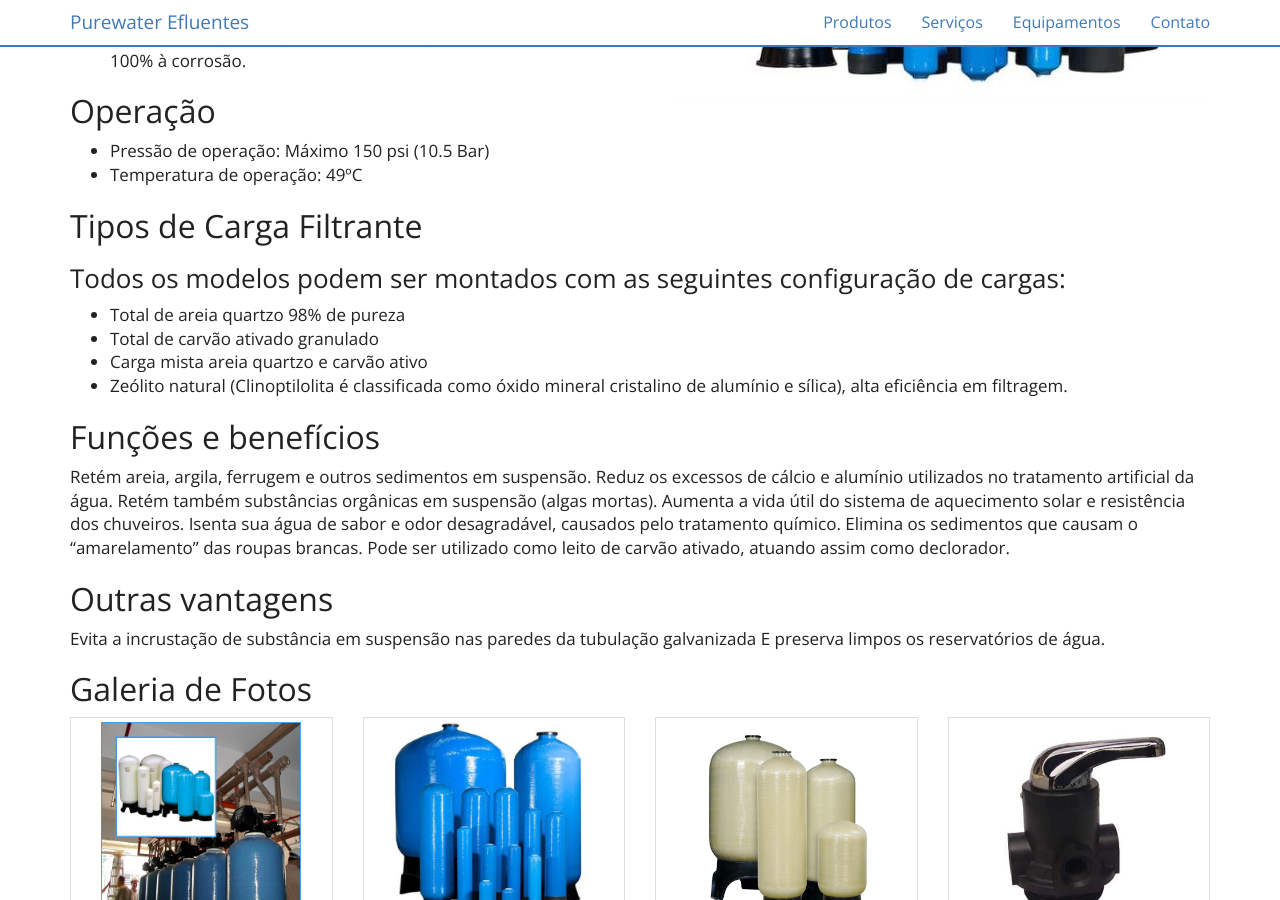
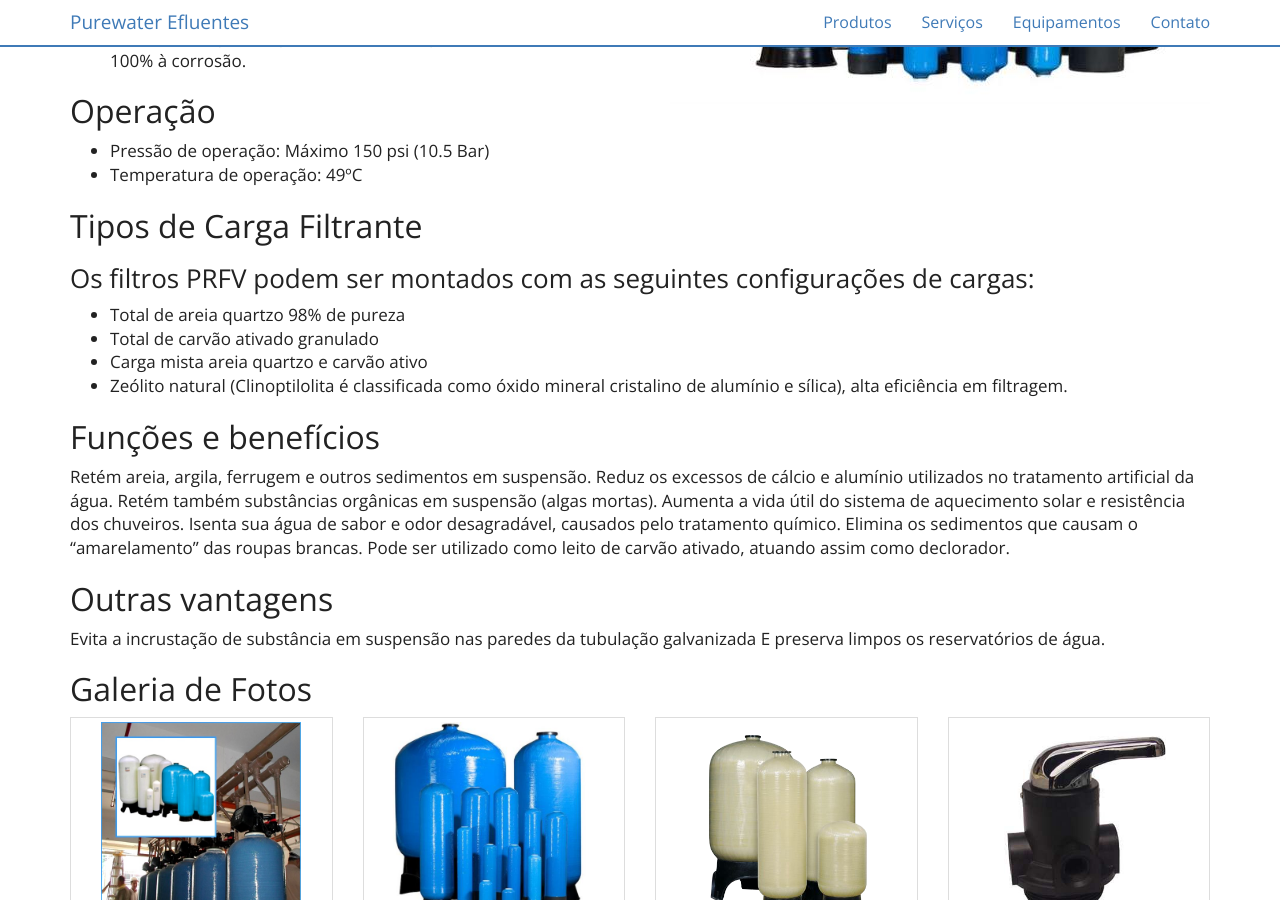
Before and after one commit to purewaterefluentes/purewaterefluentes.github.io, a Jekyll site: the page built from equipamentos/filtro-de-agua-fiberglass-PRFV.md, in a window 1280 px wide and 900 px high, scrolled down 780 px. Built offline with Jekyll 4.4.1, drawn with Linux system fonts in a browser that asks for light colours; nearby versions of some CDN libraries; library files that are not in the unit come from our copies.

Commit message:
Update filtro-de-agua-fiberglass-PRFV.md

```diff
--- a/equipamentos/filtro-de-agua-fiberglass-PRFV.md
+++ b/equipamentos/filtro-de-agua-fiberglass-PRFV.md
@@ -24,7 +24,7 @@ subtitle: Fiberglass
 
 ## Tipos de Carga Filtrante
 
-### Todos os modelos podem ser montados com as seguintes configuração de cargas:
+### Os filtros PRFV podem ser montados com as seguintes configurações de cargas:
 
 - Total de areia quartzo 98% de pureza
 - Total de carvão ativado granulado
```
